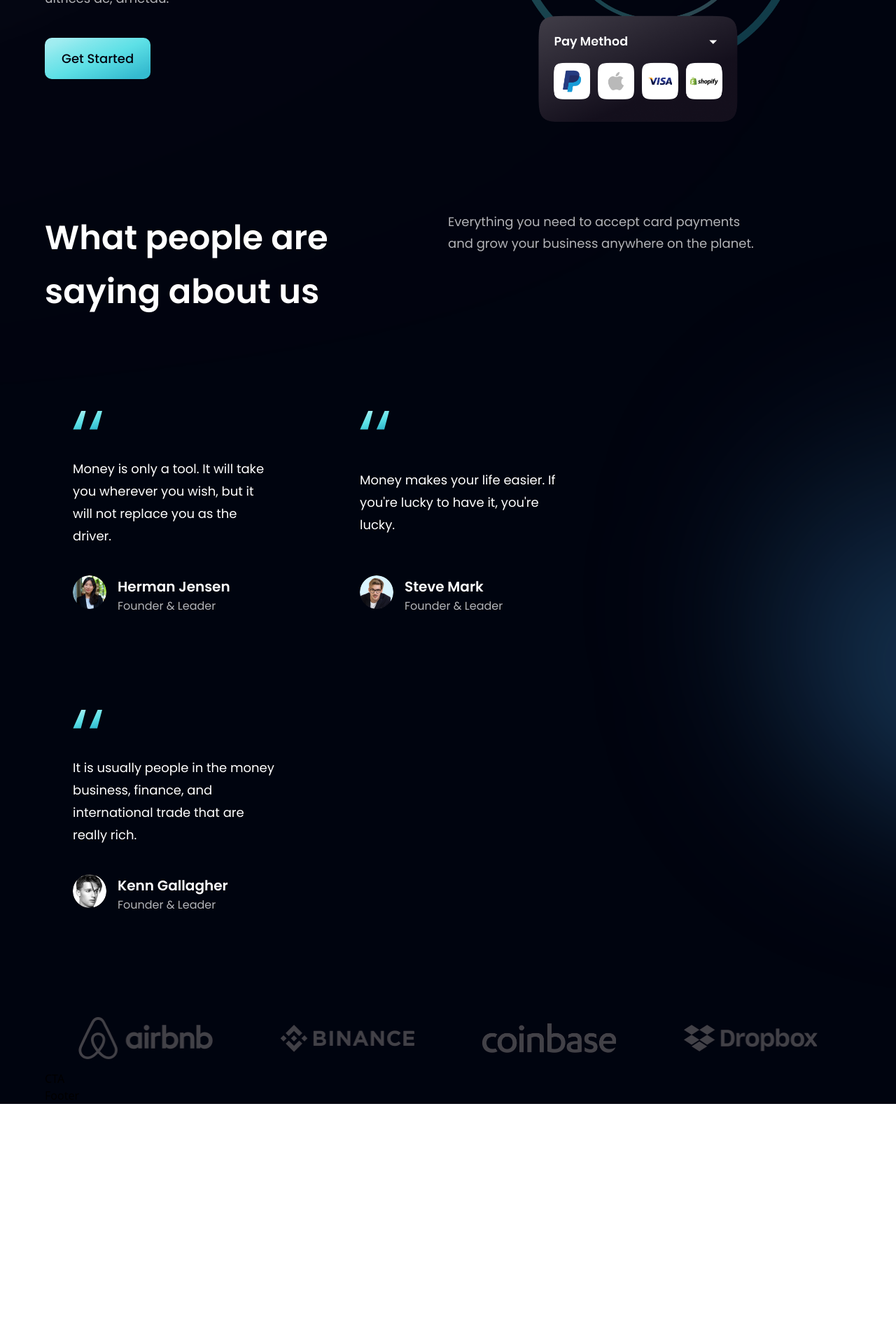
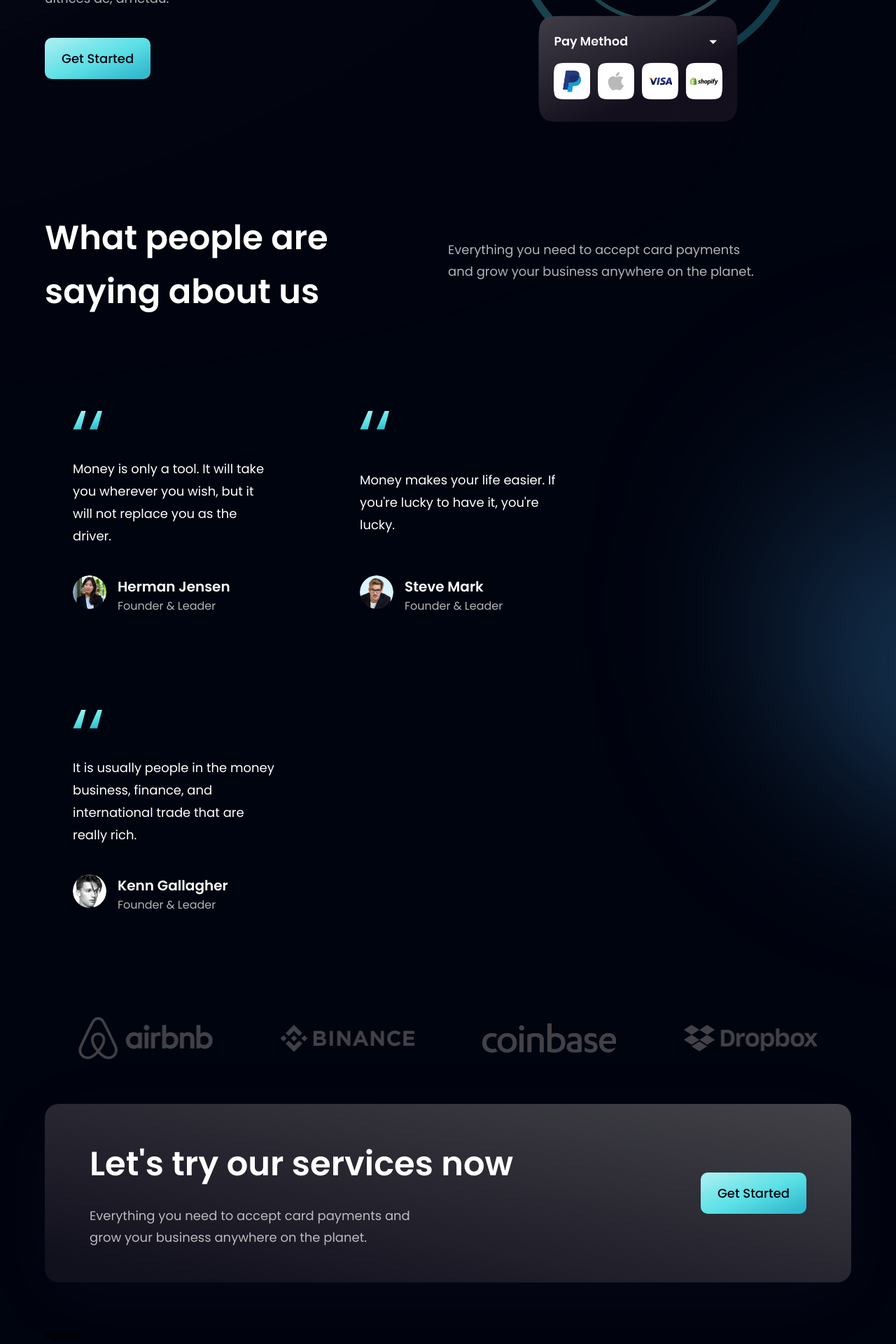
Before and after one commit to skyras13/modern_bank_app, a React (Vite) app: page / in a window 1280 px wide. Shown: the part 2551-4471 px from the top of the page at 70% size. Before the commit the page ends 4128 px from the top, so only its background shows below. Built offline with nearby package versions, Linux system fonts and the light colour scheme.

Commit message:
finish the CTA section

```diff
--- a/src/components/CTA.jsx
+++ b/src/components/CTA.jsx
@@ -1,9 +1,19 @@
-import React from 'react'
+import styles from "../styles"
+import Button from "./Button"
 
-const CTA = () => {
-  return (
-    <div>CTA</div>
-  )
-}
+const CTA = () => (
+    <section className={`${styles.flexCenter} ${styles.marginY} ${styles.padding} sm:flex-row
+    flex-col bg-black-gradient-2 rounded-[20px] box-shadow`}>
+        <div className="flex-1 flex flex-col">
+            <h2 className={styles.heading2}>Let's try our services now</h2>
+            <p className={`${styles.paragraph} max-w-[470px] mt-5`}>Everything you need to accept card payments and
+                grow your business anywhere on the planet.</p>
+        </div>
+
+        <div className={`${styles.flexCenter} sm:ml-10 ml-0 sm:mt-0 mt-10`}>
+            <Button />
+        </div>
+    </section>
+)
 
 export default CTA
--- a/src/components/Testimonials.jsx
+++ b/src/components/Testimonials.jsx
@@ -9,7 +9,7 @@
         <div className="w-full flex justify-between md:flex-row flex-col sm:mb-16 mb-6 relative z-[1]">
             <h1 className={styles.heading2}>What people are <br className="sm:block hidden"/> saying about us</h1>
             <div className="w-full md:mt-0 mt-6">
-                <p className={`${styles.paragraph} text-left max-w-[450px]`}>
+                <p className={`${styles.paragraph} text-left max-w-[450px] mt-10`}>
                     Everything you need to accept card payments and grow your business anywhere on the planet.
                 </p>
             </div>
```
